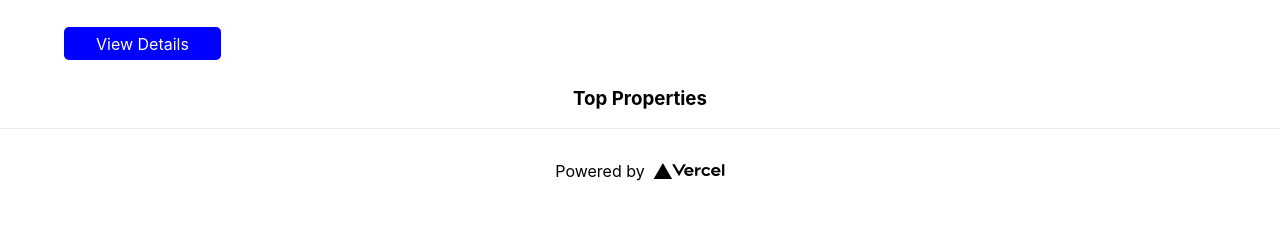
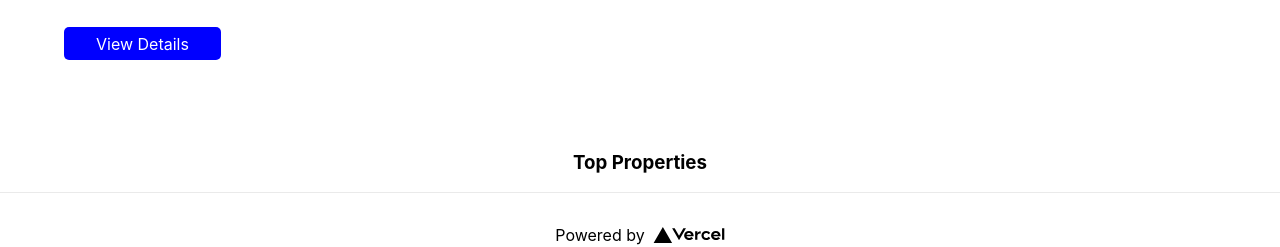
Before and after one commit to prince-hope1975/Realty, a Next.js app: page / in a window 1280 px wide. Shown: the part 1702-1949 px from the top of the page. Before the commit the page ends 1915 px from the top, so only its background shows below. Built offline with nearby package versions, Linux system fonts and the light colour scheme.

Commit message:
media queries

```diff
--- a/styles/Home.module.scss
+++ b/styles/Home.module.scss
@@ -156,6 +156,7 @@
 }
 
 .top_propertes {
+    margin-top: 4rem;
     h3 {}
 }
 
--- a/styles/globals.scss
+++ b/styles/globals.scss
@@ -1,6 +1,6 @@
 :root {
     --lg-font: 3.5rem;
-    @media (min-width: 350px) {
+    @media (min-width: 400px) {
         --lg-font: 6.5rem;
     }
 }
```
